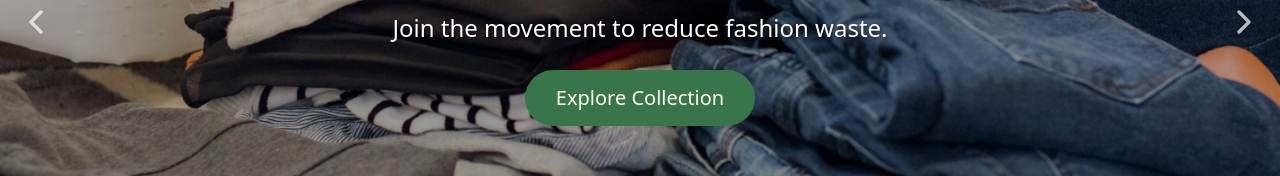
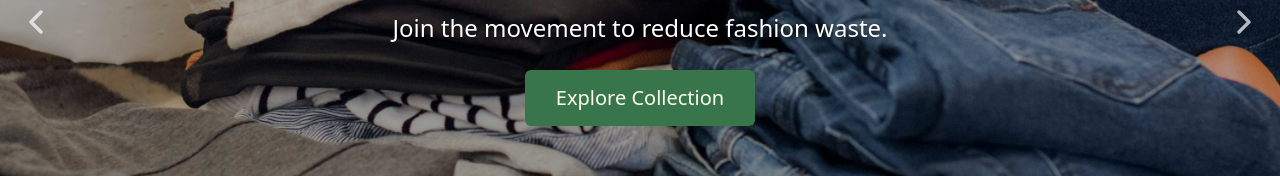
Before and after one commit to Vingorithm/wdc-loopwear-2025, a React (Vite) app: page / in a window 1280 px wide. Shown: the part 433-609 px from the top of the page. Built offline with nearby package versions, Linux system fonts and the light colour scheme.

Commit message:
[FIX] perbaiki konsistensi styling homepage

```diff
--- a/src/pages/HomePage.jsx
+++ b/src/pages/HomePage.jsx
@@ -147,7 +147,7 @@ const HomePage = () => {
                                 style={{
                                     backgroundColor: '#39754B',
                                     color: '#FCFBF0',
-                                    borderRadius: '30px',
+                                    borderRadius: '6px',
                                     padding: '12px 30px',
                                     transform: index === activeSlide ? 'scale(1)' : 'scale(0.8)',
                                     opacity: index === activeSlide ? 1 : 0,
```
